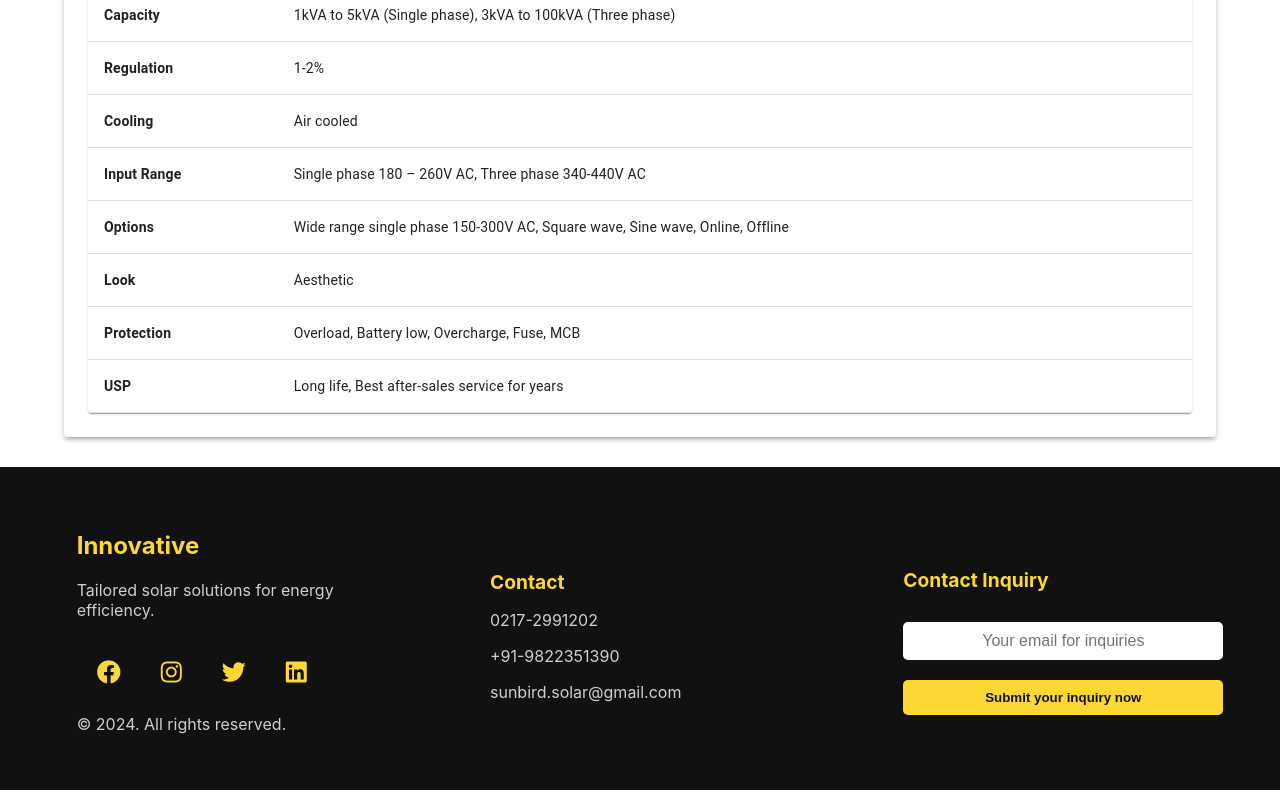
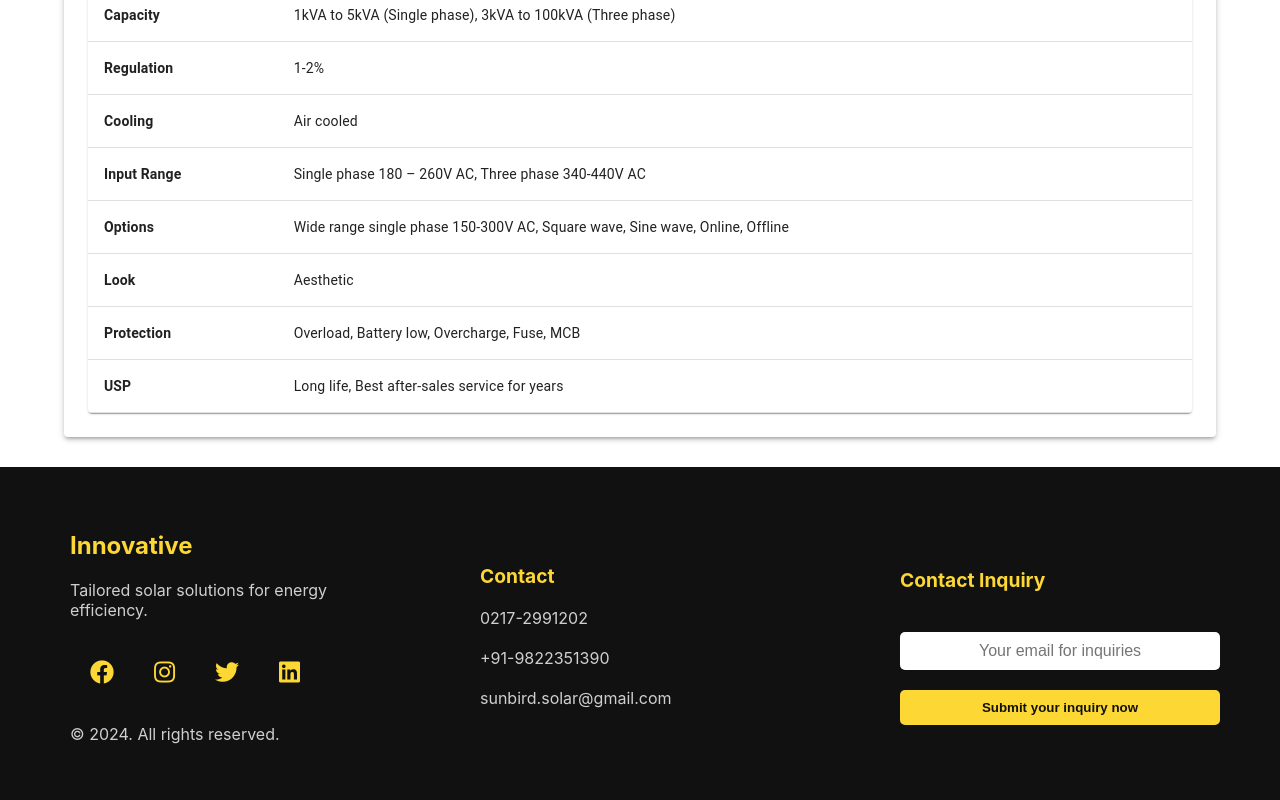
Before and after one commit to Abhi122802/sathe_solar, a React (Create React App) app: page /product/1 in a window 1280 px wide. Shown: the part 975-1775 px from the top of the page. Built offline with nearby package versions, Linux system fonts and the light colour scheme.

Commit message:
Update footer.js

```diff
--- a/src/Frontend/footer.js
+++ b/src/Frontend/footer.js
@@ -54,18 +54,18 @@ const Footer = () => {
 
 
                 </div>
-                <p style={{ fontSize: "1rem", marginTop: "10px", opacity: "0.8" }}>© 2024. All rights reserved.</p>
+                <p style={{ fontSize: "1rem", marginTop: "20px", opacity: "0.8" }}>© 2024. All rights reserved.</p>
             </div>
 
-            <div style={{ flex: 1, maxWidth: "300px", margin: "10px" }}>
-                <h4 style={{ fontSize: "1.2rem", marginBottom: "10px", color: "#fdd835" }}>Contact</h4>
-                <p style={{ fontSize: "1rem", marginBottom: "10px", opacity: "0.8" }}>0217-2991202</p>
-                <p style={{ fontSize: "1rem", marginBottom: "10px", opacity: "0.8" }}>+91-9822351390</p>
-                <p style={{ fontSize: "1rem", marginBottom: "10px", opacity: "0.8" }}>sunbird.solar@gmail.com</p>
+            <div style={{ flex: 1, maxWidth: "300px", margin: "20px" }}>
+                <h4 style={{ fontSize: "1.2rem", marginBottom: "20px", color: "#fdd835" }}>Contact</h4>
+                <p style={{ fontSize: "1rem", marginBottom: "20px", opacity: "0.8" }}>0217-2991202</p>
+                <p style={{ fontSize: "1rem", marginBottom: "20px", opacity: "0.8" }}>+91-9822351390</p>
+                <p style={{ fontSize: "1rem", marginBottom: "20px", opacity: "0.8" }}>sunbird.solar@gmail.com</p>
             </div>
 
-            <div style={{ flex: 1, maxWidth: "300px", margin: "10px" }}>
-                <h4 style={{ fontSize: "1.2rem", marginBottom: "10px", color: "#fdd835" }}>Contact Inquiry</h4>
+            <div style={{ flex: 1, maxWidth: "300px", margin: "20px" }}>
+                <h4 style={{ fontSize: "1.2rem", marginBottom: "20px", color: "#fdd835" }}>Contact Inquiry</h4>
                 <form>
                     <input
                         type="email"
```
